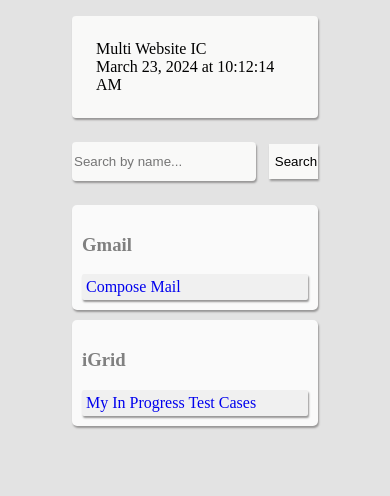
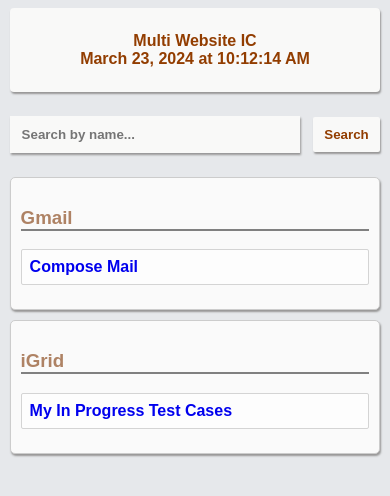
Before and after one commit to Ashish1692/multi-access-ic, a plain HTML site: page home.html in a window 390 px wide. Drawn offline with Linux system fonts and the light colour scheme.

Commit message:
style v1

```diff
--- a/src/multi_access_ic_style.css
+++ b/src/multi_access_ic_style.css
@@ -20,22 +20,28 @@
 }
 
 body {
-    background-color: #e3e3e3;
+    background-color: #e6e8eb;
+    color: rgb(146, 61, 0);
+    font-family: Arial, Helvetica, sans-serif;
+    font-weight: bold;
 }
 
 main {
     gap: 1.5rem;
-    margin: 1rem 4rem;
+    margin: 1rem 10rem;
 
 }
 
+
 header {
+    display: flex;
+    flex-direction: row;
+    justify-content: space-between;
     border: none;
     outline: none;
     border-radius: 4px;
     background-color: #f9f9f8;
     box-shadow: 1px 2px 2px #979696;
-
     padding: 1.5rem;
 }
 
@@ -48,27 +54,37 @@
     }
 
     & div>input {
+        padding: 0px 12px;
         width: 80%;
         height: 2.3rem;
         border: none;
         outline: none;
-        border-radius: 4px;
         background-color: #f9f9f8;
         box-shadow: 1px 2px 2px #979696;
+        font-weight: bold;
     }
 
     & div>button {
+        font-weight: bold;
+        color: rgb(146, 61, 0);
+        border-radius: 2px;
+        cursor: pointer;
         height: 2.2rem;
         width: 20% !important;
         border: none;
         background-color: #f9f9f8;
         box-shadow: 1px 2px 2px #979696;
+
+        &:hover {
+            background-color: #eeeeee;
+
+        }
     }
 }
 
 #container {
     & #card {
-        border: none;
+
         background-color: #fafafa;
         box-shadow: 1px 2px 2px #979696;
 
@@ -77,21 +93,68 @@
         }
 
         & #topic {
-            color: gray;
+            color: rgba(124, 52, 1, 0.604);
+            border-bottom: 2px solid gray;
         }
-        & #desc {
-            color: rgb(29, 29, 29);
-        }
+
 
         & #link {
             text-decoration: none;
-            border: none;
+            border: 1px solid #d4d4d4;
             border-radius: 2px;
-            padding: 4px;
-            background-color: #f0f0f0;
-            box-shadow: 1px 2px 2px #979696;
+            padding: 8px;
+            background-color: #ffffffbd;
+            margin-bottom: 14px;
+
+            &:hover {
+
+                background-color: #f5f5f5;
+                box-shadow: 1px 1px 1px 1px #75757599;
+
+            }
         }
 
     }
 
 }
+
+::-webkit-scrollbar {
+    width: 20px;
+}
+
+::-webkit-scrollbar-track {
+    box-shadow: inset 1px 1px 5px #878787;
+    background-color: #a7a7a7ad;
+}
+
+::-webkit-scrollbar-thumb {
+    /* border: 2px solid #a3a3a3; */
+    background-color: #fefefeb8;
+    box-shadow: inset 1px 1px 1px 1px #9e9e9e, inset -1px -1px 1px 1px #9e9e9e;
+
+}
+
+::-webkit-scrollbar-thumb:hover {
+    background-color: #dadada;
+    box-shadow: inset 1px 1px 1px 1px #737373, inset -1px -1px 1px 1px #737373 ;
+}
+
+@media screen and (max-width: 768px) {
+    main {
+        display: flex;
+        flex-direction: column;
+        gap: 1.5rem;
+        margin: 0.1rem;
+    }
+
+    header {
+        display: flex;
+        flex-direction: column;
+        align-items: center;
+        border: none;
+        outline: none;
+        border-radius: 4px;
+        background-color: #f9f9f8;
+        box-shadow: 1px 2px 2px #979696;
+    }
+}
```
